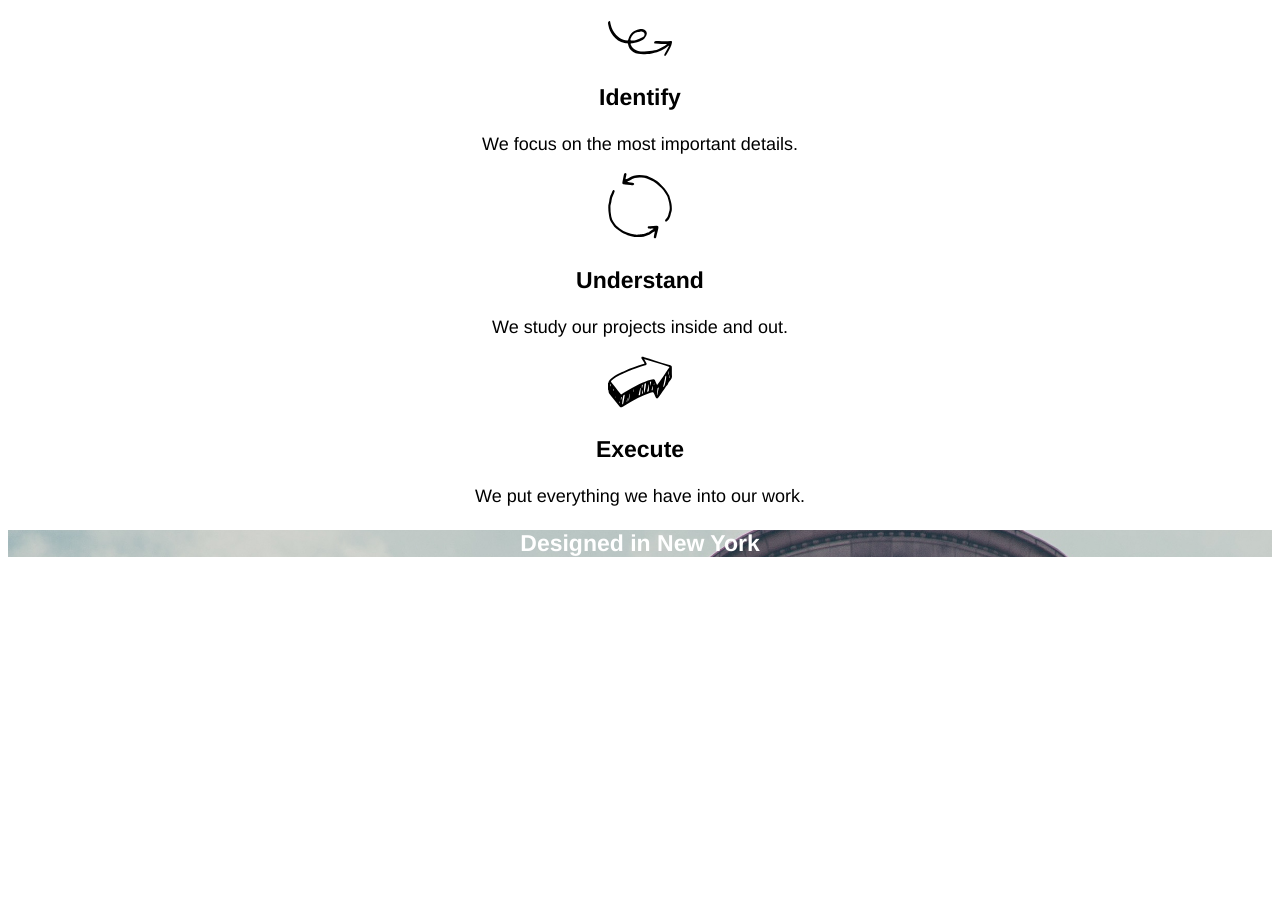
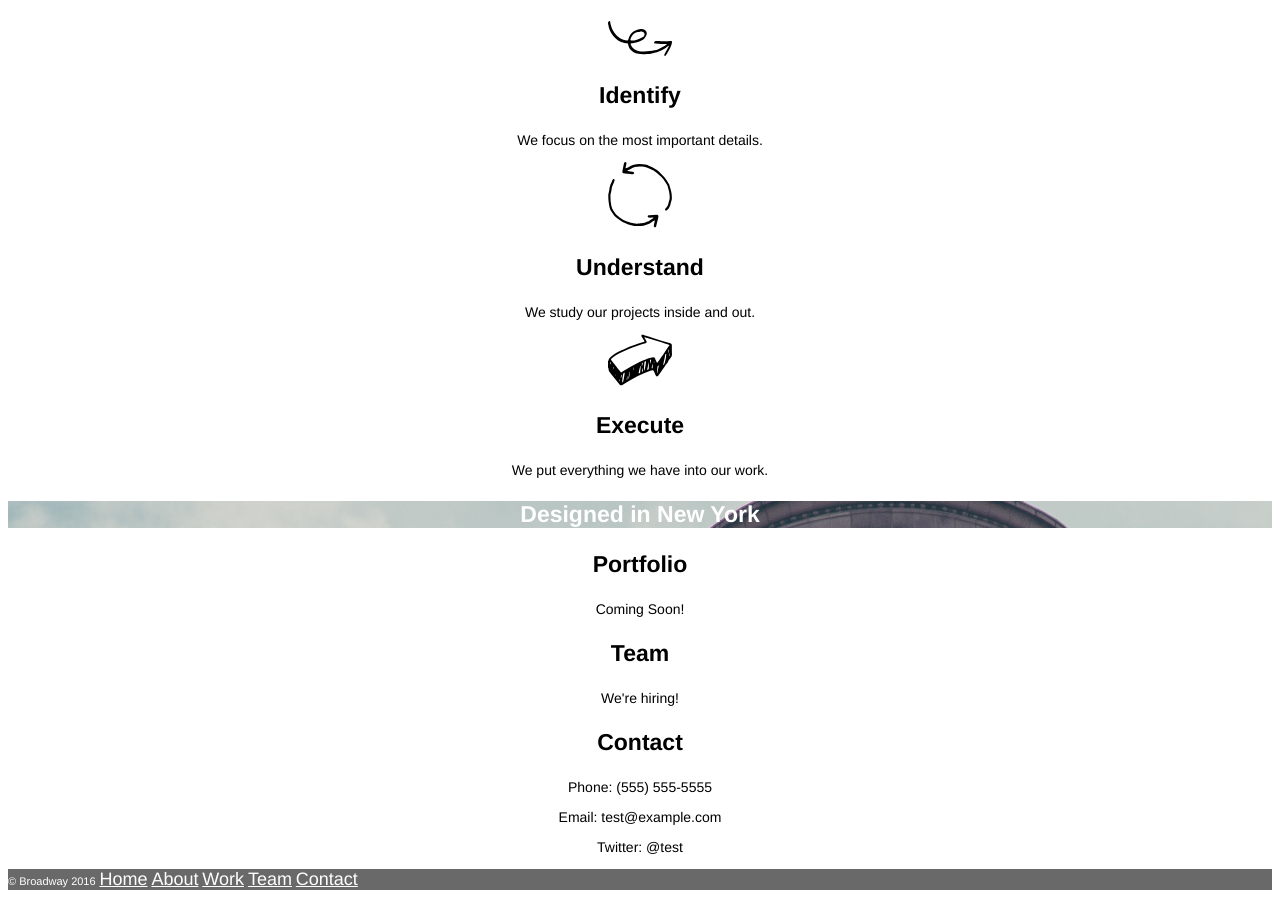
Before and after one commit to mrgrip/broadway, a plain HTML site: page index.html in a window 1280 px wide. Shown: the part 420-1324 px from the top of the page. Before the commit the page ends 1000 px from the top, so only its background shows below. Drawn offline with Linux system fonts and the light colour scheme.

Commit message:
Finished project

```diff
--- a/index.html
+++ b/index.html
@@ -29,8 +29,29 @@
 		<p>We put everything we have into our work.</p>
 	</div>
 
-	<div class='background'>
-		<h3 class="white">Designed in New York</h3>
-	</div>
+	<h3 class="white bold background">Designed in New York</h3>
+
+	<h3 class="bold">Portfolio</h3>
+	<p>Coming Soon!</p>
+
+	<h3 class="bold">Team</h3>
+	<p>We're hiring!</p>
+
+	<h3 class="bold">Contact</h3>
+	<p>Phone: (555) 555-5555</p>
+	<p>Email: test@example.com</p>
+	<p>Twitter: @test</p>
+
+	<footer class='white'>
+		<p class='white'>
+			<span class="copyright">&copy; Broadway 2016</span>
+			<a class="footernav white" href="#">Home</a>
+			<a class="footernav white" href="#">About</a>
+			<a class="footernav white" href="#">Work</a>
+			<a class="footernav white" href="#">Team</a>
+			<a class="footernav white" href="#">Contact</a>
+		</p>
+	</footer>
+
 </body>
 </html>
--- a/resources/css/style.css
+++ b/resources/css/style.css
@@ -7,9 +7,6 @@ body {
 	background-image: url('../images/the-flatiron-building.jpg');
 	background-repeat: none;
 	background-size: cover;
-	/*background-clip: padding-box; */
-	/*padding-bottom: 100px;*/
-	/*margin-top: -100px;*/
 	background-position: 0px -200px;
 }
 
@@ -33,6 +30,23 @@ h3 {
 	font-size: 23px;
 }
 
-p {
+header p {
 	font-size: 18px;
 }
+
+p {
+	font-size: 14px;
+}
+
+footer {
+	background-color: dimgray;
+	text-align: left;
+}
+
+.copyright {
+	font-size: 11px;
+}
+
+.footernav {
+	font-size: 18px;
+}
```
